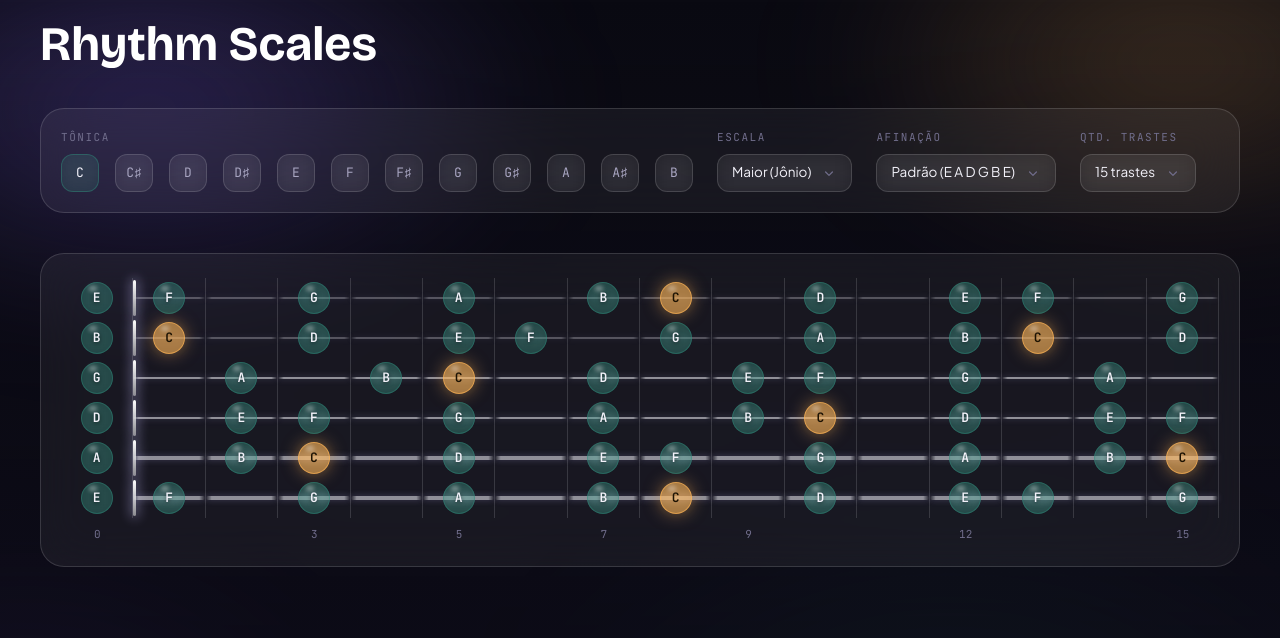
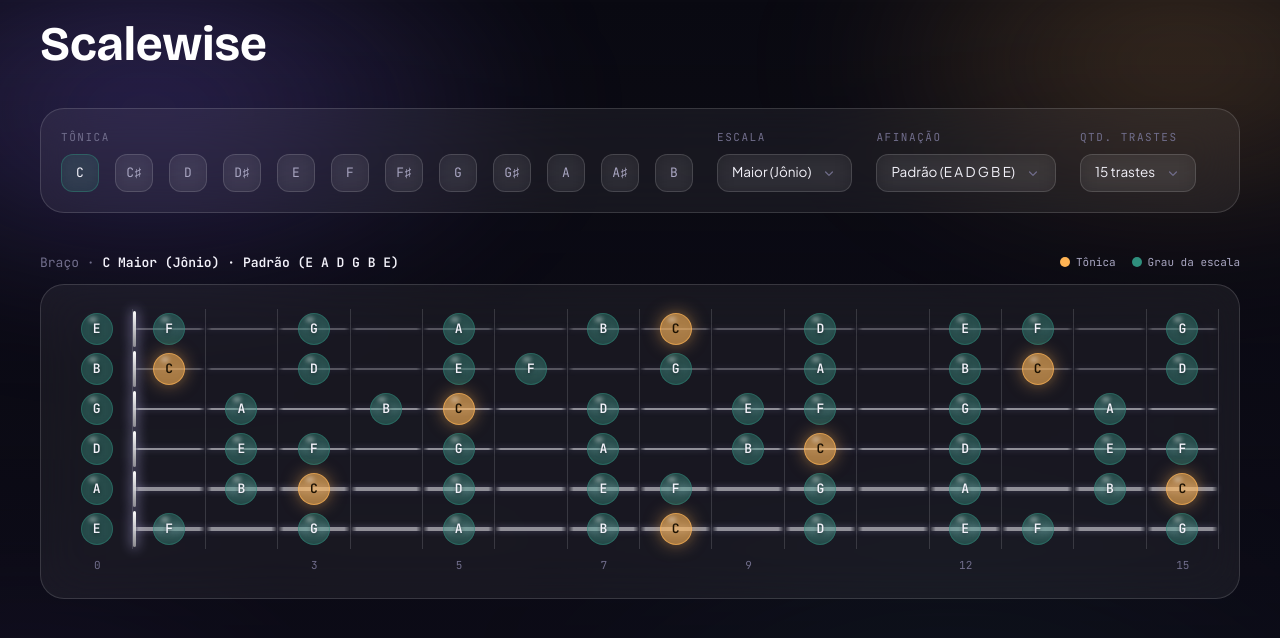
Before and after one commit to SirPripyat/rhythm-scales, a React app: page / in a window 1280 px wide. Shown: the top 638 px of the page. Built offline with nearby package versions, Linux system fonts and the light colour scheme; the HTML template or start-up script is replaced by a standard one.

Commit message:
feat: adding subtitles to fretboard

```diff
--- a/src/App.tsx
+++ b/src/App.tsx
@@ -2,6 +2,7 @@
 import {
   AmbientBackground,
   Fretboard,
+  FretboardSubtitles,
   Header,
   ScaleExplorer,
 } from '@/components';
@@ -15,9 +16,11 @@
 
       <ScaleExplorer />
 
-      <Fretboard />
+      <div className={'flex flex-col gap-3'}>
+        <FretboardSubtitles />
+        <Fretboard />
+      </div>
     </main>
   );
 };
-
 export default App;
--- /dev/null
+++ b/src/components/FretboardSubtitles.tsx
@@ -0,0 +1,42 @@
+import { useFretboardStore } from '@/stores';
+import { NOTE_LABELS, SCALE_TYPE_LABELS, TUNINGS_LABELS } from '@/utils';
+
+const Swatch = ({
+  label,
+  isTonic = false,
+}: {
+  label: string;
+  isTonic?: boolean;
+}) => (
+  <span className="flex items-center gap-1.5 font-mono text-[11px] text-ink-dim">
+    <span
+      className={`h-2.5 w-2.5 rounded-full ${
+        isTonic ? 'bg-glow-amber' : 'bg-glow-teal'
+      }`}
+    />
+    {label}
+  </span>
+);
+export const FretboardSubtitles = () => {
+  const { root, tuningKey, scaleType } = useFretboardStore();
+
+  return (
+    <div
+      className="flex items-center justify-between font-mono text-[13px]
+  text-ink-faint"
+    >
+      <span>
+        Braço ·{' '}
+        <span className="font-semibold text-ink">
+          {NOTE_LABELS[root]} {SCALE_TYPE_LABELS[scaleType]} ·{' '}
+          {TUNINGS_LABELS[tuningKey]}
+        </span>
+      </span>
+
+      <div className="flex gap-4">
+        <Swatch label="Tônica" isTonic />
+        <Swatch label="Grau da escala" />
+      </div>
+    </div>
+  );
+};
--- a/src/components/Header.tsx
+++ b/src/components/Header.tsx
@@ -5,7 +5,7 @@
   via-78% to-glow-amber bg-clip-text font-display text-4xl font-bold text-transparent
   sm:text-5xl"
     >
-      Rhythm Scales
+      Scalewise
     </h1>
   );
 };
--- a/src/components/index.ts
+++ b/src/components/index.ts
@@ -1,5 +1,6 @@
 export * from './AmbientBackground';
 export * from './Fretboard';
+export * from './FretboardSubtitles';
 export * from './Header';
 export * from './Label';
 export * from './ScaleExplorer';
```
Also changed, not shown: 1 other file (tests, documents, lock files or other folders).
